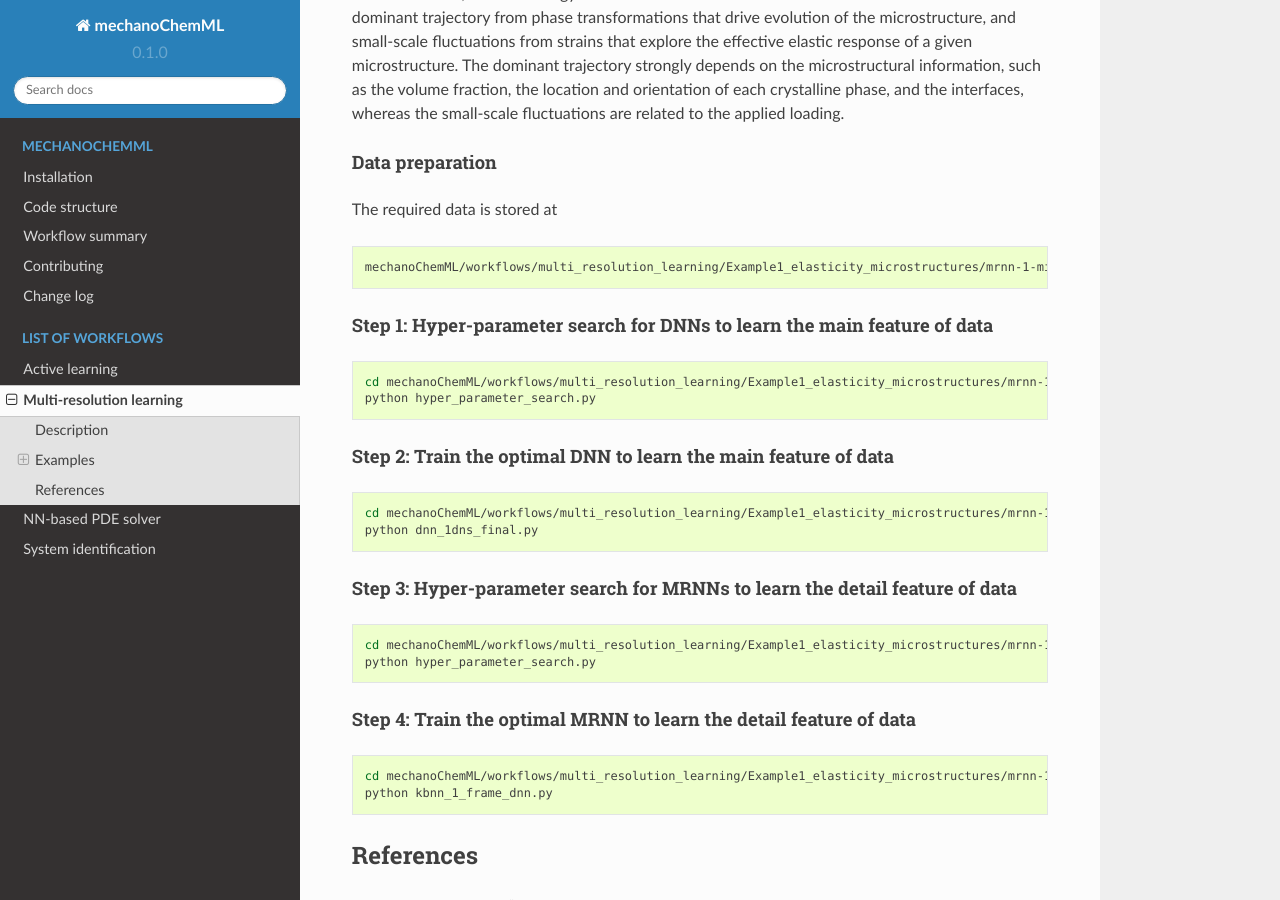
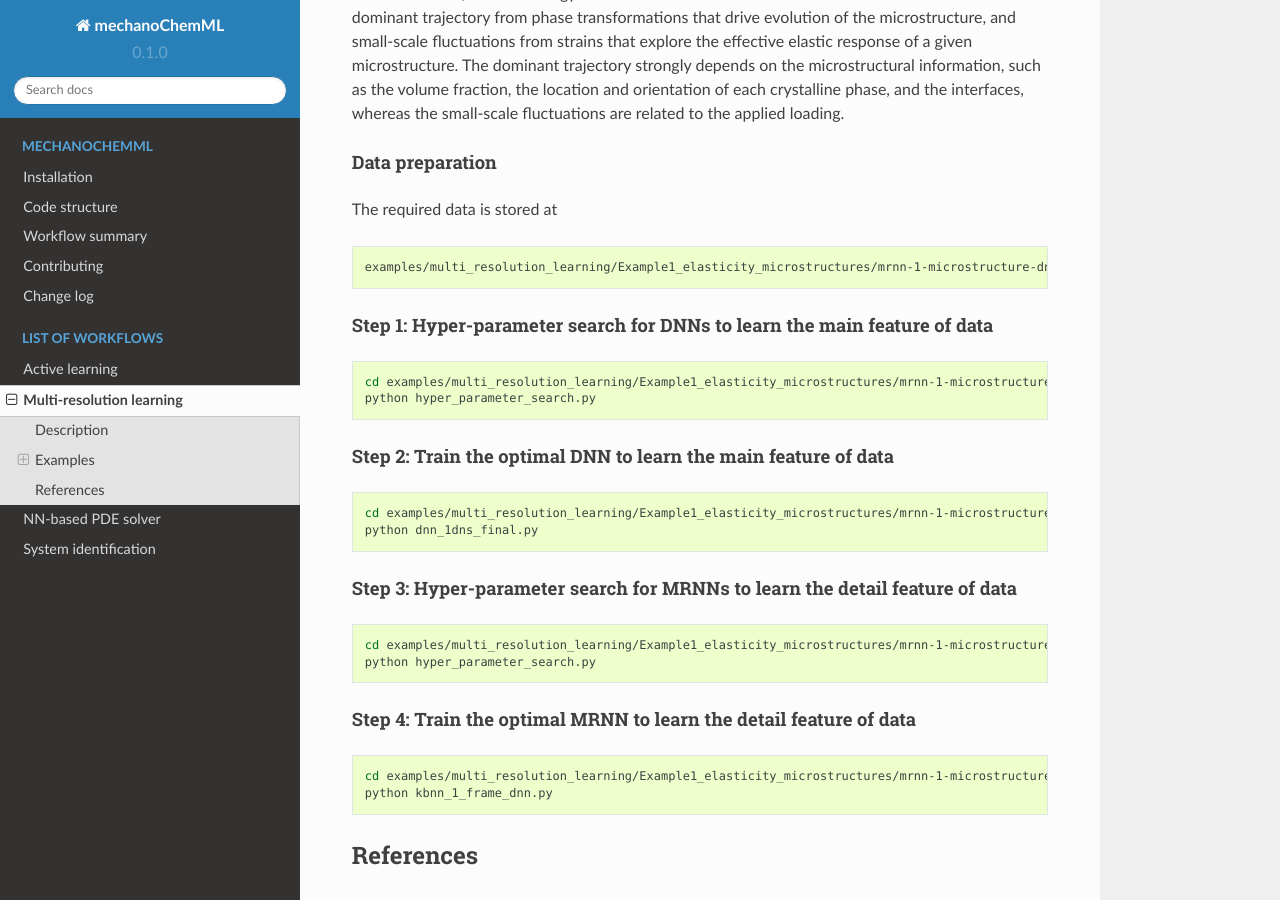
Before and after one commit to mechanoChem/mechanoChemML, a Sphinx documentation site: the page built from docs/multiresolutionlearning.rst, in a window 1280 px wide and 900 px high, scrolled down 770 px. Built offline with Sphinx 7.4.7 and the Read the Docs theme 2.0.0, drawn with Linux system fonts in a browser that asks for light colours; pages that are not in the unit, such as notebooks, are missing from menus.

Commit message:
update the documentation of the MRNN workflow

```diff
--- a/docs/multiresolutionlearning.rst
+++ b/docs/multiresolutionlearning.rst
@@ -29,14 +29,14 @@ The required data is stored at
 
 .. code-block:: text
 
-    mechanoChemML/workflows/multi_resolution_learning/Example1_elasticity_microstructures/mrnn-1-microstructure-dnn/data
+    examples/multi_resolution_learning/Example1_elasticity_microstructures/mrnn-1-microstructure-dnn/data
 
 Step 1: Hyper-parameter search for DNNs to learn the main feature of data
 ^^^^^^^^^^^^^^^^^^^^^^^^^^^^^^^^^^^^^^^^^^^^^^^^^^^^^^^^^^^^^^^^^^^^^^^^^
 
 .. code-block:: bash
 
-    cd mechanoChemML/workflows/multi_resolution_learning/Example1_elasticity_microstructures/mrnn-1-microstructure-dnn/step1_hyper_parameter_search_main_feature
+    cd examples/multi_resolution_learning/Example1_elasticity_microstructures/mrnn-1-microstructure-dnn/step1_hyper_parameter_search_main_feature
     python hyper_parameter_search.py
 
 Step 2: Train the optimal DNN to learn the main feature of data
@@ -44,7 +44,7 @@ Step 2: Train the optimal DNN to learn the main feature of data
 
 .. code-block:: bash
 
-    cd mechanoChemML/workflows/multi_resolution_learning/Example1_elasticity_microstructures/mrnn-1-microstructure-dnn/step2_final_dnn_main_feature
+    cd examples/multi_resolution_learning/Example1_elasticity_microstructures/mrnn-1-microstructure-dnn/step2_final_dnn_main_feature
     python dnn_1dns_final.py
 
 Step 3: Hyper-parameter search for MRNNs to learn the detail feature of data
@@ -52,7 +52,7 @@ Step 3: Hyper-parameter search for MRNNs to learn the detail feature of data
 
 .. code-block:: bash
 
-    cd mechanoChemML/workflows/multi_resolution_learning/Example1_elasticity_microstructures/mrnn-1-microstructure-dnn/step3_hyper_parameter_search_mrnn_detail_feature
+    cd examples/multi_resolution_learning/Example1_elasticity_microstructures/mrnn-1-microstructure-dnn/step3_hyper_parameter_search_mrnn_detail_feature
     python hyper_parameter_search.py
 
 Step 4: Train the optimal MRNN to learn the detail feature of data
@@ -60,7 +60,7 @@ Step 4: Train the optimal MRNN to learn the detail feature of data
 
 .. code-block:: bash
 
-    cd mechanoChemML/workflows/multi_resolution_learning/Example1_elasticity_microstructures/mrnn-1-microstructure-dnn/step4_final_mrnn_no_penalize_P
+    cd examples/multi_resolution_learning/Example1_elasticity_microstructures/mrnn-1-microstructure-dnn/step4_final_mrnn_no_penalize_P
     python kbnn_1_frame_dnn.py
 
 References
```
